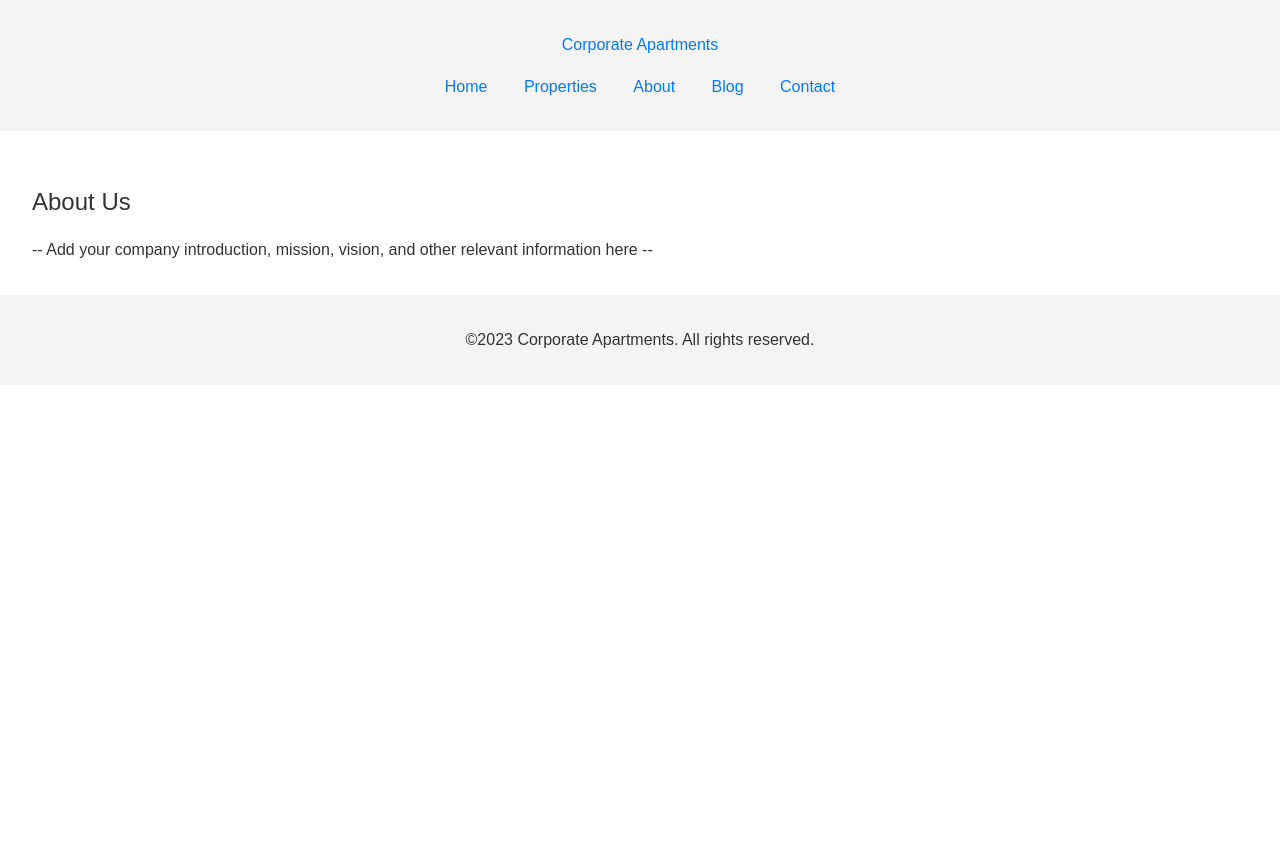
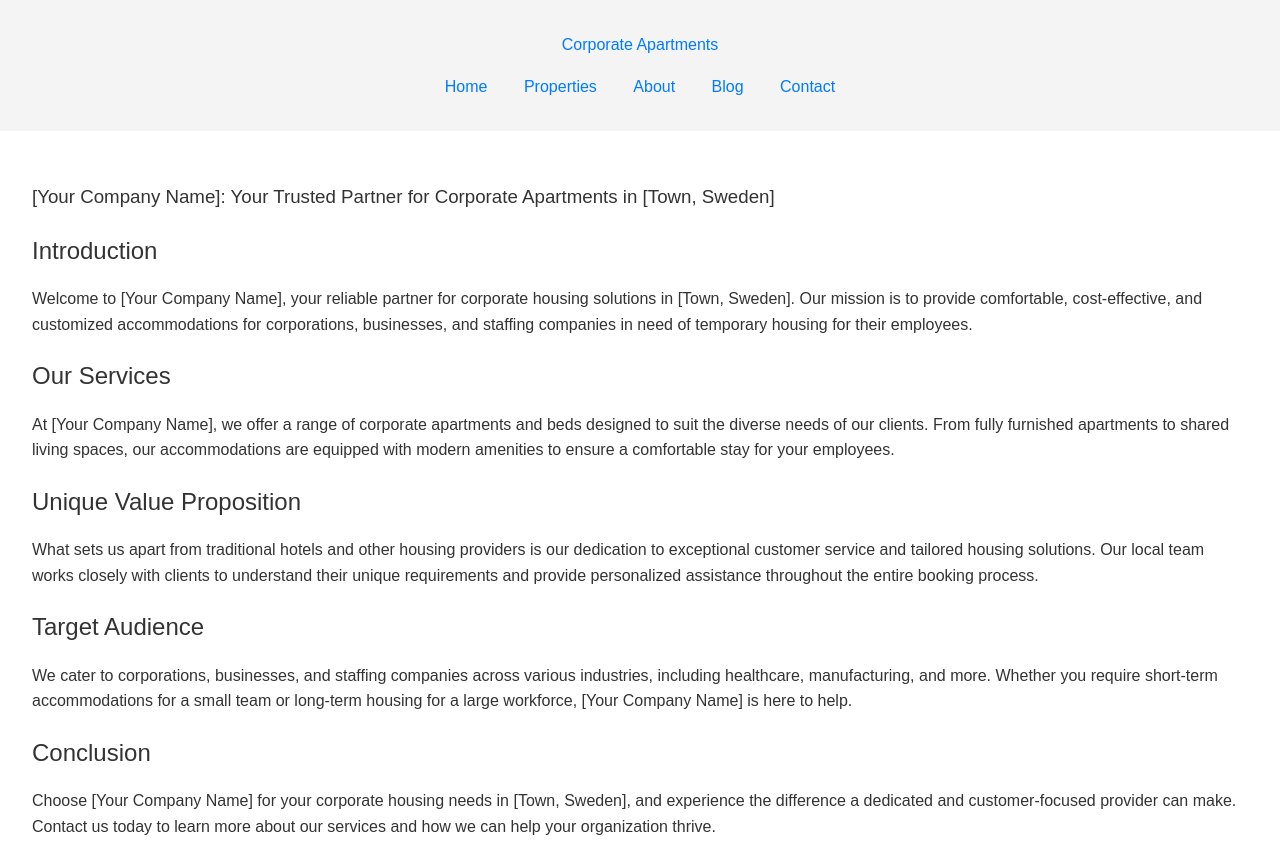
Before and after one commit to montrego/min-hemsida, a plain HTML site: page about.html in a window 1280 px wide. Shown: the top 842 px of the page. Before the commit the page ends 800 px from the top, so only its background shows below. Drawn offline with Linux system fonts and the light colour scheme.

Commit message:
Update about.html

```diff
--- a/about.html
+++ b/about.html
@@ -23,8 +23,35 @@
     </header>
     <main>
         <section class="about">
-            <h1>About Us</h1>
-            -- Add your company introduction, mission, vision, and other relevant information here --
+<section class="about">
+            <h1>[Your Company Name]: Your Trusted Partner for Corporate Apartments in [Town, Sweden]</h1>
+
+            <h2>Introduction</h2>
+            <p>
+                Welcome to [Your Company Name], your reliable partner for corporate housing solutions in [Town, Sweden]. Our mission is to provide comfortable, cost-effective, and customized accommodations for corporations, businesses, and staffing companies in need of temporary housing for their employees.
+            </p>
+
+            <h2>Our Services</h2>
+            <p>
+                At [Your Company Name], we offer a range of corporate apartments and beds designed to suit the diverse needs of our clients. From fully furnished apartments to shared living spaces, our accommodations are equipped with modern amenities to ensure a comfortable stay for your employees.
+            </p>
+
+            <h2>Unique Value Proposition  </h2>
+            <p>
+                What sets us apart from traditional hotels and other housing providers is our dedication to exceptional customer service and tailored housing solutions. Our local team works closely with clients to understand their unique requirements and provide personalized assistance throughout the entire booking process.
+            </p>
+
+        <h2>Target Audience</h2>
+        <p>
+            We cater to corporations, businesses, and staffing companies across various industries, including healthcare, manufacturing, and more. Whether you require short-term accommodations for a small team or long-term housing for a large workforce, [Your Company Name] is here to help.
+        </p>
+
+        <h2>Conclusion</h2>
+        <p>
+            Choose [Your Company Name] for your corporate housing needs in [Town, Sweden], and experience the difference a dedicated and customer-focused provider can make. Contact us today to learn more about our services and how we can help your organization thrive.
+        </p>
+    </section>
+
         </section>
     </main>
     <footer>
```
